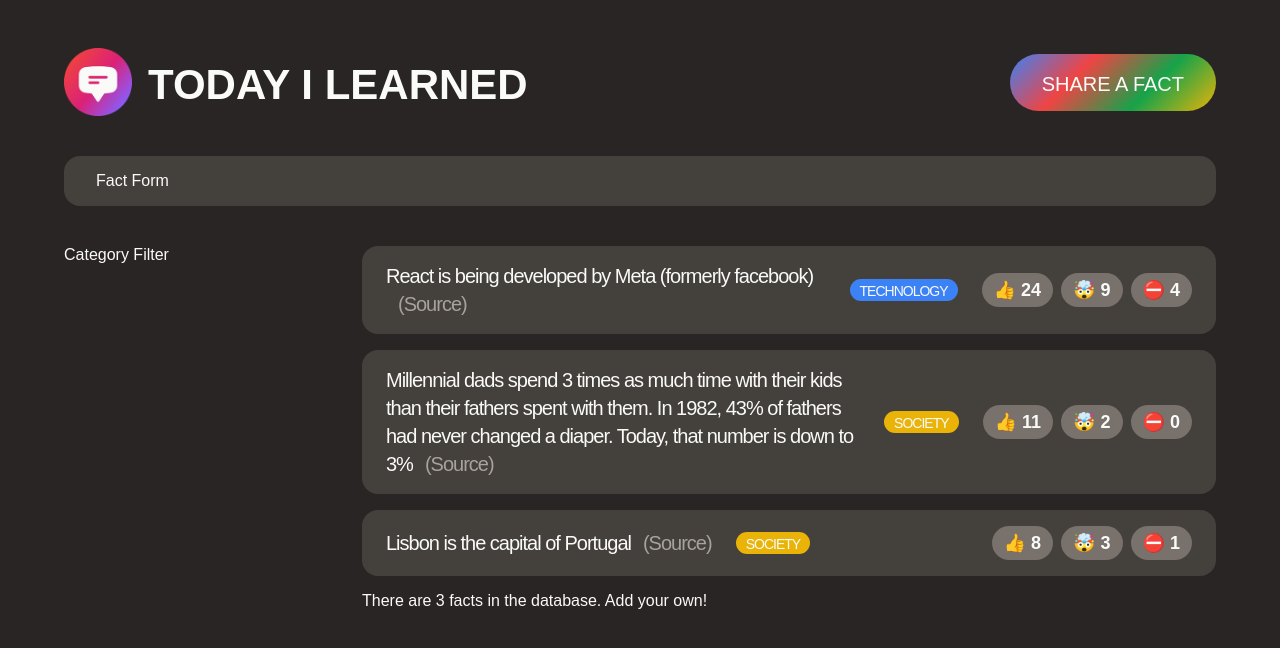
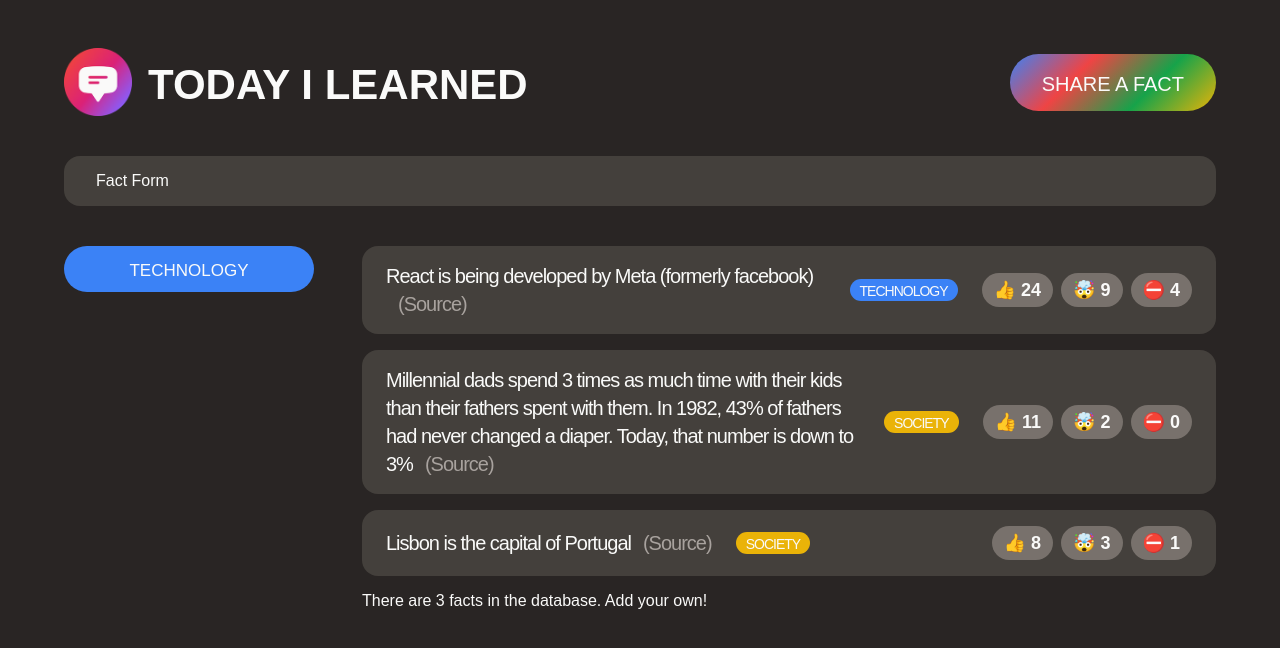
Before and after one commit to ashkheid/today-i-learned, a React (Create React App) app: page / in a window 1280 px wide. Shown: the top 648 px of the page. Built offline with nearby package versions, Linux system fonts and the light colour scheme; a web font is replaced by a local one.

Commit message:
Add a category button as a template

```diff
--- a/src/App.js
+++ b/src/App.js
@@ -79,7 +79,20 @@
 }
 
 function CategoryFilter() {
-	return <aside>Category Filter</aside>;
+	return (
+		<aside>
+			<ul>
+				<li className='category'>
+					<button
+						className='btn btn-category'
+						style={{ backgroundColor: '#3b82f6' }}
+					>
+						Technology
+					</button>
+				</li>
+			</ul>
+		</aside>
+	);
 }
 
 function FactList() {
@@ -92,7 +105,7 @@
 					<Fact key={fact.id} fact={fact} />
 				))}
 			</ul>
-      <p>There are {facts.length} facts in the database. Add your own!</p>
+			<p>There are {facts.length} facts in the database. Add your own!</p>
 		</section>
 	);
 }
```
